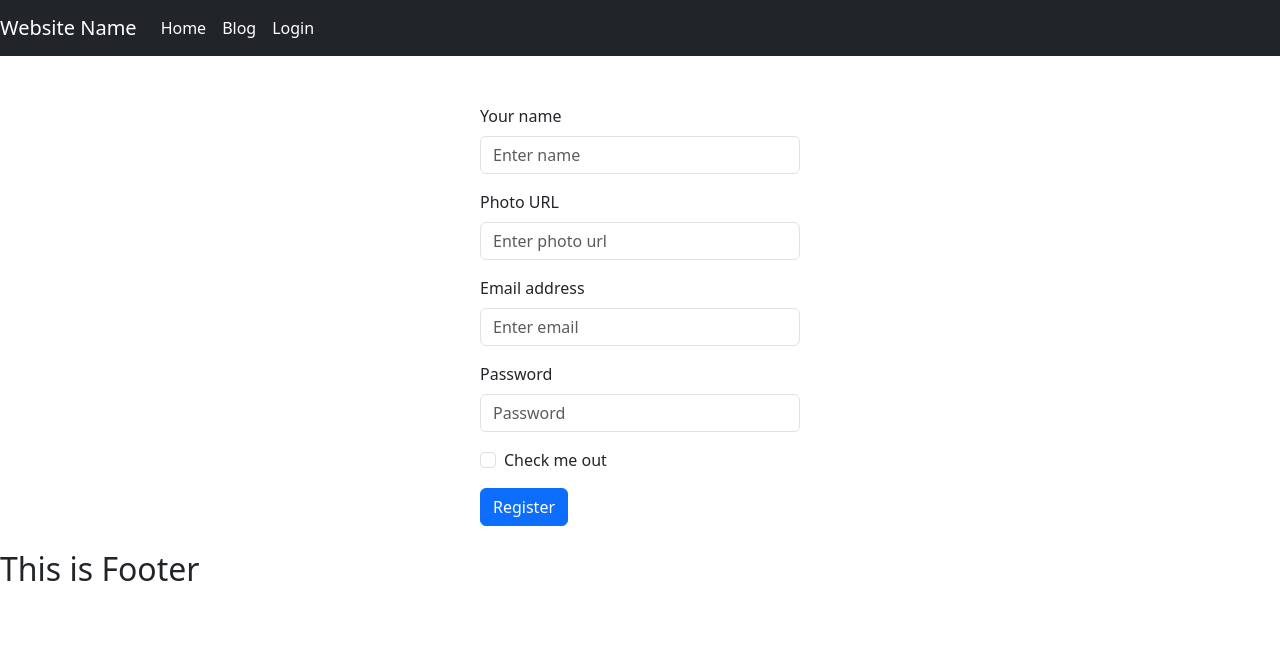
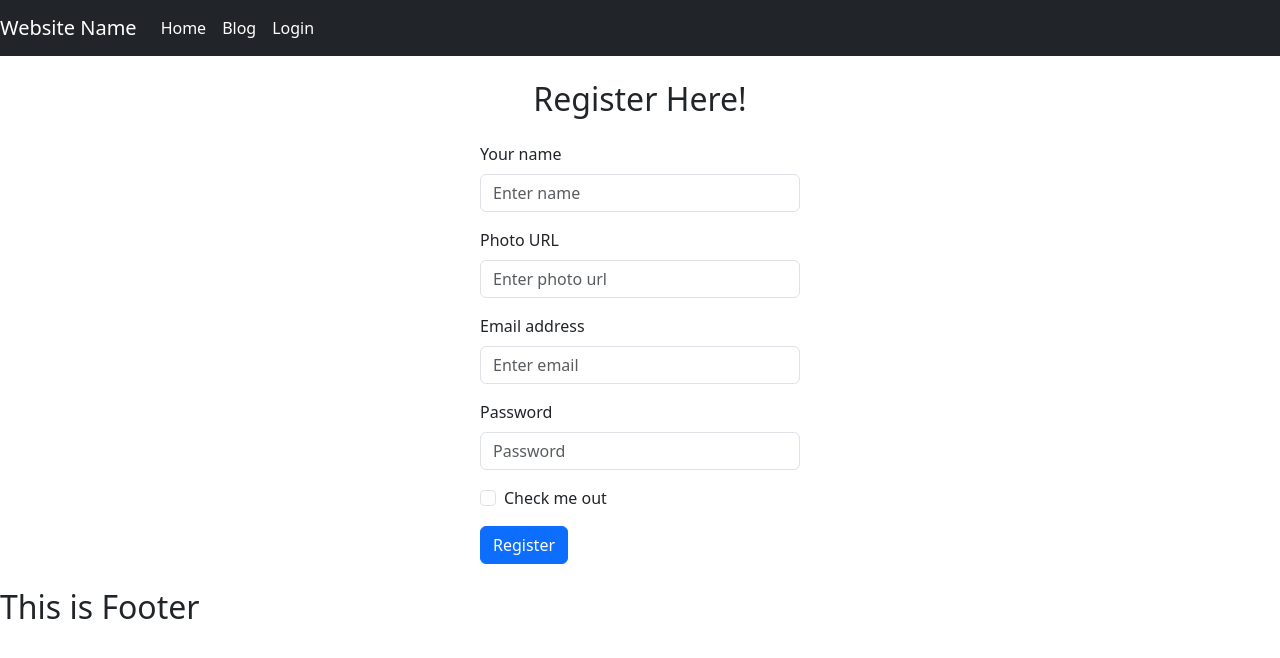
Before and after one commit to adittacse/chef-recipe-hunter-client-side, a React (Vite) app: page /register in a window 1280 px wide. Shown: the top 658 px of the page. Built offline with nearby package versions, Linux system fonts and the light colour scheme.

Commit message:
register page updated

```diff
--- a/src/components/Register/Register.jsx
+++ b/src/components/Register/Register.jsx
@@ -55,7 +55,9 @@ const Register = () => {
     }
 
     return (
-        <Form onSubmit={handleRegister} className="w-25 d-block mx-auto mt-5">
+        <div>
+            <h2 className="text-center mt-4 mb-4">Register Here!</h2>
+            <Form onSubmit={handleRegister} className="w-25 d-block mx-auto">
                 <Form.Group className="mb-3" controlId="name">
                     <Form.Label>Your name</Form.Label>
                     <Form.Control type="text" placeholder="Enter name" />
@@ -86,6 +88,7 @@ const Register = () => {
                 <br/>
                 <Form.Text className="text-danger">{error}</Form.Text>
             </Form>
+        </div>
     );
 };
 
```
Lines whose indentation alone changed are shown as unchanged.
